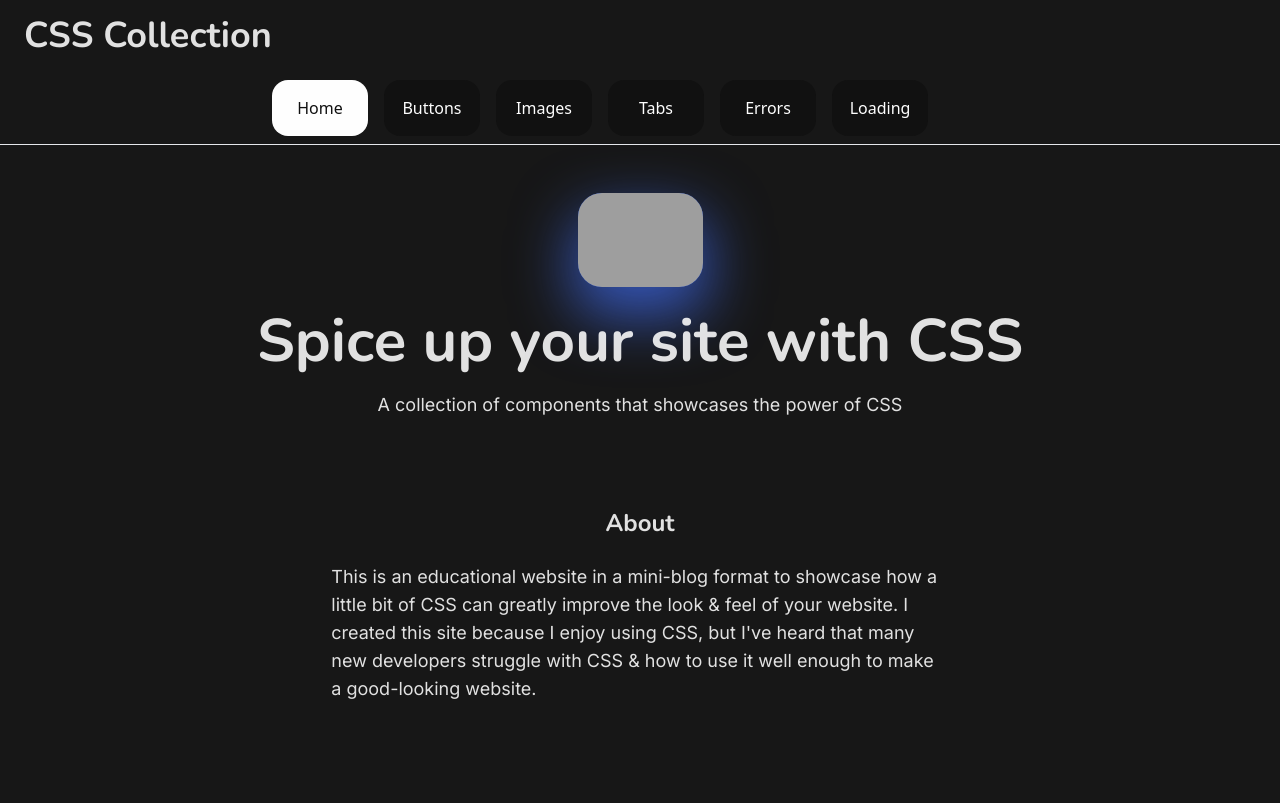
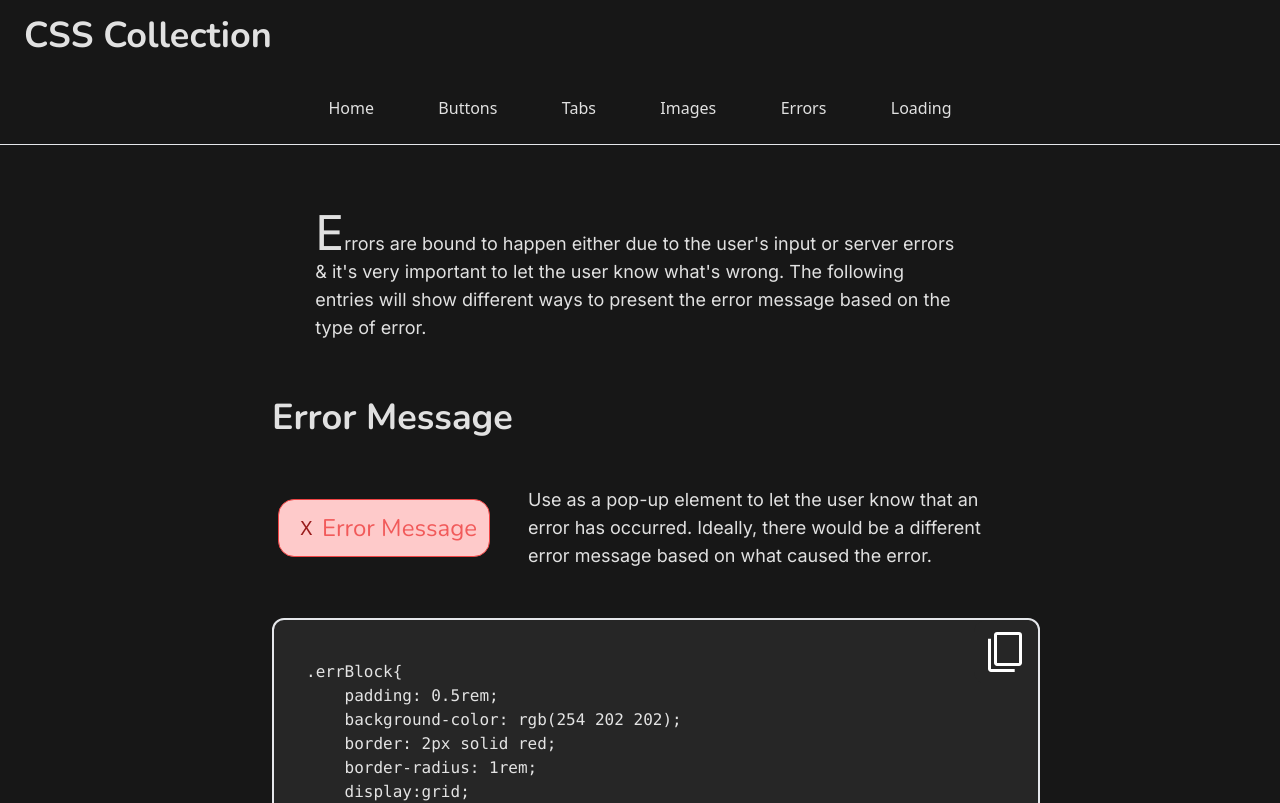
Before and after one commit to Denito37/css_collection, a React (Vite) app: page /error in a window 1280 px wide. Shown: the top 803 px of the page. Built offline with nearby package versions, Linux system fonts and the light colour scheme; grey boxes are pictures that could not be loaded.

Commit message:
refractor website to use react router

```diff
--- a/package.json
+++ b/package.json
@@ -18,6 +18,7 @@
     "@vitejs/plugin-react": "^3.1.0",
     "autoprefixer": "^10.4.14",
     "postcss": "^8.4.21",
+    "react-router-dom": "^6.10.0",
     "tailwindcss": "^3.2.7",
     "vite": "^4.2.0"
   }
--- a/src/App.jsx
+++ b/src/App.jsx
@@ -1,56 +1,26 @@
-import { buttons, tabs, blocks, errs, loading } from './components/entries/entries.js'
-import { useState } from 'react'
-import Header from './components/header'
-import Home from './components/home'
-import Entry from './components/entry'
-import Footer from './components/footer'
-import { Trash, Add, Claim, Submit, Cta } from './components/elements/buttons.jsx'
-import { Highlight, Inverse, Bold, Underline, Border } from './components/elements/tabs.jsx'
-import { Info,Blur, PopUp } from './components/elements/images.jsx'
-import { Spinner, Skeleton} from './components/elements/loadings.jsx'
-import { ErrorMessage } from './components/elements/errors.jsx'
-
+import { Route, Routes, BrowserRouter } from 'react-router-dom'
+import Layout from './pages/layout.jsx'
+import Home from './pages/home.jsx'
+import Button from './pages/button.jsx'
+import Tab from './pages/tab.jsx'
+import Image from './pages/image.jsx'
+import Error from './pages/error.jsx'
+import Loading from './pages/loading.jsx'
 function App() {
-  const [page, setPage] = useState('home')
-  const [active, setActive] = useState('home')
-  let list
-  let key = 0;
-  const pages = ['home','buttons','images','tabs','errors','loading']
-  const btnElementArray = [<Trash />, <Add />, <Claim />, <Submit />, <Cta />]
-  const tabElementArray = [<Highlight />,<Inverse />,<Bold />,<Underline />, <Border />]
-  const blockElementArray = [<Info />,<Blur />,<PopUp />]
-  const errElementArray = [<ErrorMessage />,]
-  const loadElementArray = [<Spinner />, <Skeleton />,]
-
-const navList = pages.map( page => (
-  <button key={key++}
-          className=" p-4 mx-2 capitalize rounded-2xl min-w-[6rem] w-fit"
-          onClick={() => {setPage(page); setActive(page)}}
-          style={active === page ? {backgroundColor: "#fefefe",color: "#111"} : {backgroundColor: "#111",color: "#fefefe"}}>
-    {page}
-  </button>
-))
-function sectionFilter(section, element){
-  list = section.map(sec => {
-    return <Entry key={sec.id} entry={sec} element={element[sec.id-1]} />
-  })
-}
-if(page === 'home'){list = <Home />}
-if(page === 'buttons'){sectionFilter(buttons, btnElementArray);}
-if(page === 'images'){sectionFilter(blocks,blockElementArray)}
-if(page === 'tabs'){sectionFilter(tabs,tabElementArray)}
-if(page === 'errors'){sectionFilter(errs,errElementArray)}
-if(page === 'loading'){sectionFilter(loading,loadElementArray)}
-
   return (
     <div>
-      <Header />
-      <div className=" overflow-x-scroll flex p-2 mx-auto sm:max-w-3xl justify-items-center">
-        {navList}
-      </div>
-      <hr />
-      {list}
-      <Footer />
+      <BrowserRouter>
+        <Routes>
+          <Route path='/' element={<Layout />}>
+            <Route index element={<Home />} />
+            <Route path='button' element={<Button />} />
+            <Route path='tab' element={<Tab />} />
+            <Route path='image' element={<Image />} />
+            <Route path='error' element={<Error />} />
+            <Route path='loading' element={<Loading />} />
+          </Route>
+        </Routes>
+      </BrowserRouter>
     </div>
   )
 }
--- a/src/components/home.jsx
+++ b/src/components/home.jsx
@@ -1,6 +1,6 @@
 import CSS from '/css-icon.svg'
 import CC from '/CC.svg'
-export default function Home(){
+export default function HomeCom(){
 
     return(
         <article className=" my-12 md:max-w-5xl md:mx-auto">
--- /dev/null
+++ b/src/pages/button.jsx
@@ -0,0 +1,14 @@
+import Entry from "../components/entry"
+import { buttons } from "../components/entries/entries"
+import { Trash, Add, Claim, Submit, Cta } from '../components/elements/buttons.jsx'
+export default function Button(){
+    const btnElements = [<Trash />, <Add />, <Claim />, <Submit />, <Cta />]
+    const list = buttons.map(button =>{
+        return <Entry key={button.id} entry={button} element={btnElements[button.id-1]} />
+    })
+    return(
+        <>
+            {list}
+        </>
+    )
+}
--- /dev/null
+++ b/src/pages/error.jsx
@@ -0,0 +1,14 @@
+import Entry from "../components/entry"
+import { errs } from "../components/entries/entries"
+import { ErrorMessage } from '../components/elements/errors.jsx'
+export default function Error(){
+    const errorElements = [<ErrorMessage />]
+    const list = errs.map(err =>{
+        return <Entry key={err.id} entry={err} element={errorElements[err.id-1]} />
+    })
+    return(
+        <>
+        {list}
+        </>
+    )
+}
--- /dev/null
+++ b/src/pages/home.jsx
@@ -0,0 +1,8 @@
+import HomeCom from "../components/home"
+export default function Home(){
+    return(
+        <>
+        <HomeCom />
+        </>
+    )
+}
--- /dev/null
+++ b/src/pages/image.jsx
@@ -0,0 +1,14 @@
+import Entry from "../components/entry"
+import { blocks } from "../components/entries/entries"
+import { Info,Blur, PopUp } from '../components/elements/images.jsx'
+export default function Image(){
+    const blockElements = [<Info />, <Blur />, <PopUp />]
+    const list = blocks.map(block =>{
+        return <Entry key={block.id} entry={block} element={blockElements[block.id-1]} />
+    })
+    return(
+        <>
+        {list}
+        </>
+    )
+}
--- /dev/null
+++ b/src/pages/layout.jsx
@@ -0,0 +1,35 @@
+import Header from "../components/header"
+import Footer from "../components/footer"
+import { Outlet, Link } from "react-router-dom"
+export default function Layout(){
+    return(
+        <div>
+            <Header />
+            <nav>
+                <ul className=" flex p-4 justify-evenly max-w-3xl mx-auto">
+                    <li className=" p-2 rounded-xl transition-colors hover:bg-slate-50 hover:text-zinc-900">
+                        <Link to='/'>Home</Link>
+                    </li>
+                    <li className=" p-2 rounded-xl transition-colors hover:bg-slate-50 hover:text-zinc-900">
+                        <Link to='/button'>Buttons</Link>
+                    </li>
+                    <li className=" p-2 rounded-xl transition-colors hover:bg-slate-50 hover:text-zinc-900">
+                        <Link to='/tab'>Tabs</Link>
+                    </li>
+                    <li className=" p-2 rounded-xl transition-colors hover:bg-slate-50 hover:text-zinc-900">
+                        <Link to='/image'>Images</Link>
+                    </li>
+                    <li className=" p-2 rounded-xl transition-colors hover:bg-slate-50 hover:text-zinc-900">
+                        <Link to='/error'>Errors</Link>
+                    </li>
+                    <li className=" p-2 rounded-xl transition-colors hover:bg-slate-50 hover:text-zinc-900">
+                        <Link to='/loading'>Loading</Link>
+                    </li>
+                </ul>
+            </nav>
+            <hr />
+            <Outlet />
+            <Footer />
+        </div>
+    )
+}
--- /dev/null
+++ b/src/pages/loading.jsx
@@ -0,0 +1,14 @@
+import Entry from "../components/entry"
+import { loading } from "../components/entries/entries"
+import { Spinner, Skeleton} from '../components/elements/loadings.jsx'
+export default function Loading(){
+    const loadElements = [<Spinner />, <Skeleton />]
+    const list = loading.map(load =>{
+        return <Entry key={load.id} entry={load} element={loadElements[load.id-1]} />
+    })
+    return(
+        <>
+        {list}
+        </>
+    )
+}
--- /dev/null
+++ b/src/pages/tab.jsx
@@ -0,0 +1,14 @@
+import Entry from "../components/entry"
+import { tabs } from "../components/entries/entries"
+import { Highlight, Inverse, Bold, Underline, Border } from '../components/elements/tabs.jsx'
+export default function Tab(){
+    const tabElements = [<Highlight />, <Inverse />, <Bold />, <Underline />, <Border />]
+    const list = tabs.map(tab =>{
+        return <Entry key={tab.id} entry={tab} element={tabElements[tab.id-1]} />
+    })
+    return(
+        <>
+        {list}
+        </>
+    )
+}
```
Also changed, not shown: 2 other files (tests, documents, lock files or other folders).
